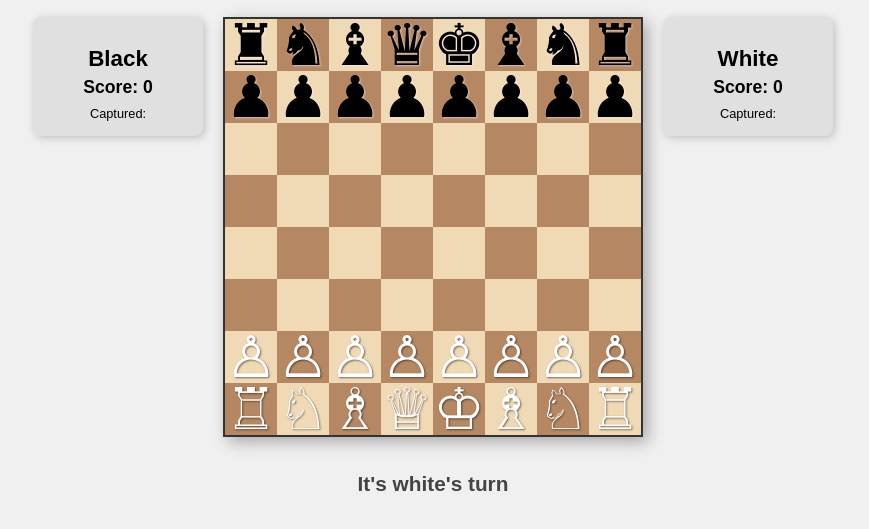
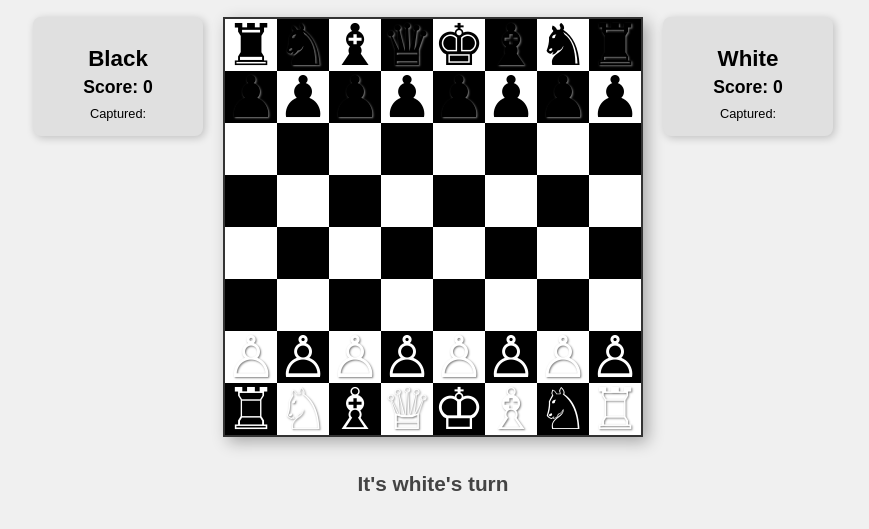
Before and after one commit to saikishorr/chess, a plain HTML site: page index.html in a window 1280 px wide. Shown: the part 91-620 px from the top of the page, without its empty margins (207-1076 px from the left). Drawn offline with Linux system fonts and the light colour scheme.

Commit message:
This fixes #5

```diff
--- a/style.css
+++ b/style.css
@@ -84,11 +84,11 @@ h1 {
 }
 
 .light {
-    background-color: #f0d9b5;
+    background-color: #FFFFFF;
 }
 
 .dark {
-    background-color: #b58863;
+    background-color: #000000;
 }
 
 .dragging {
```
